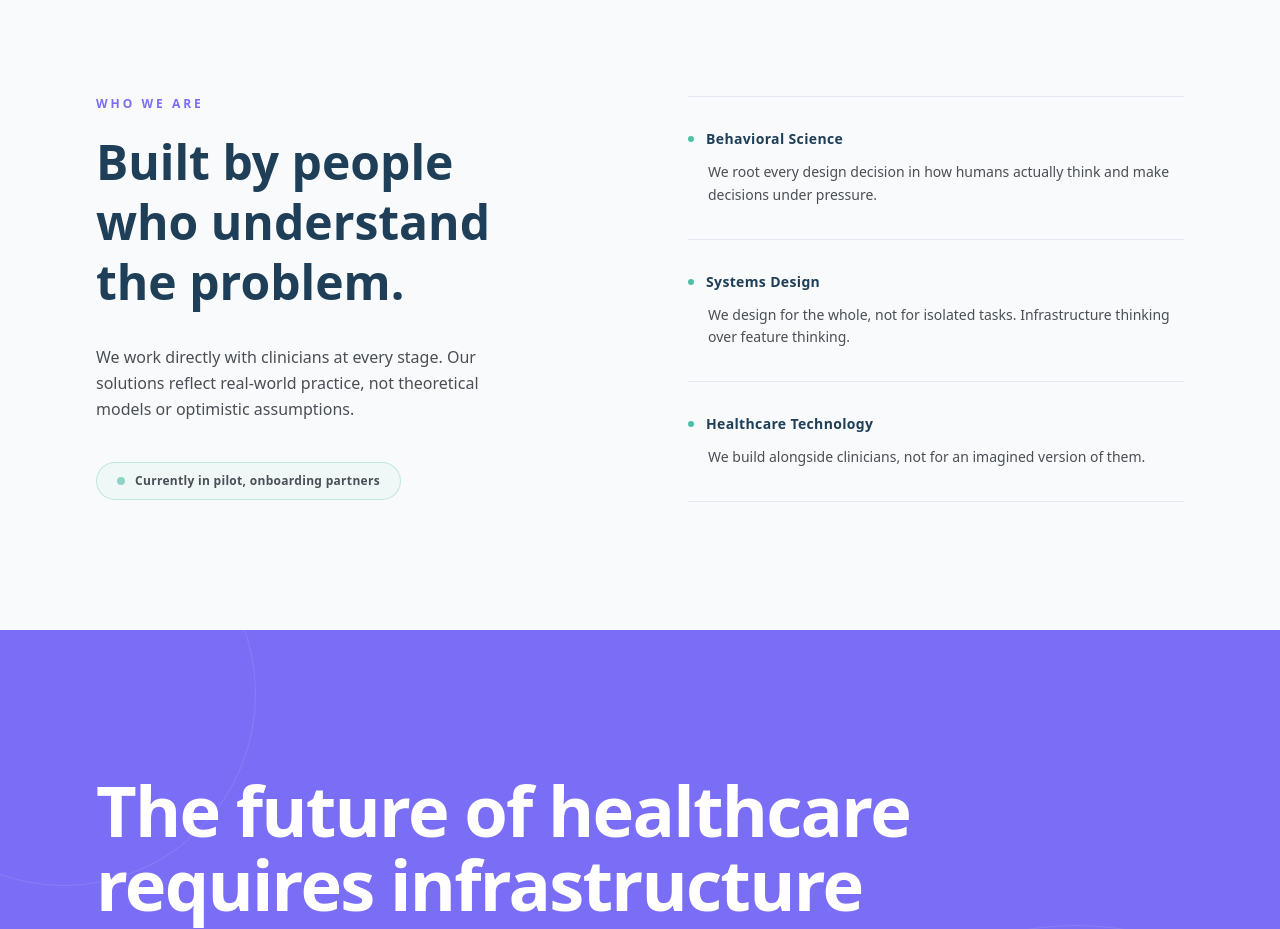
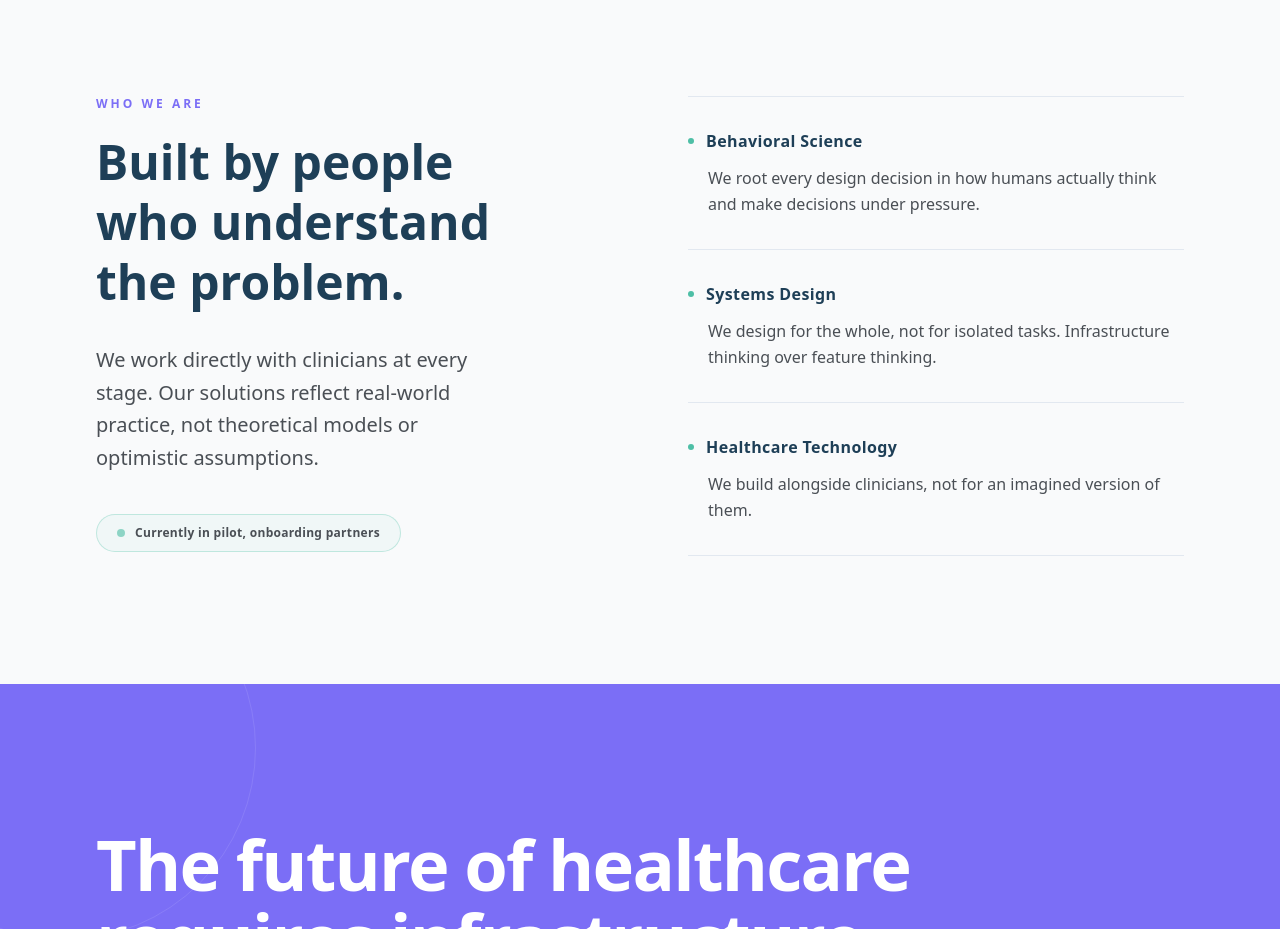
Before and after one commit to corenodal/nodal-website, a React (Vite) app: page /about in a window 1280 px wide. Shown: the part 3540-4469 px from the top of the page. Built offline with nearby package versions, Linux system fonts and the light colour scheme.

Commit message:
about page -- size fix 5

```diff
--- a/src/sections/OurApproach.tsx
+++ b/src/sections/OurApproach.tsx
@@ -9,24 +9,24 @@ const principles = [
   {
     num: '01',
     icon: Brain,
-    color: 'text-nodal-violet',
-    accentBg: 'bg-nodal-violet',
+    iconClass: 'text-nodal-violet group-hover:text-white',
+    wrapperClass: 'group-hover:bg-nodal-violet group-hover:border-transparent',
     title: 'Behavioral Science Foundation',
     body: "We design around research on cognitive load, decision fatigue, and structured thinking, not around what's technically possible. Workflows are reshaped to match how clinicians actually reason.",
   },
   {
     num: '02',
     icon: Network,
-    color: 'text-nodal-green',
-    accentBg: 'bg-nodal-green',
+    iconClass: 'text-nodal-green group-hover:text-white',
+    wrapperClass: 'group-hover:bg-nodal-green group-hover:border-transparent',
     title: 'Systems Thinking',
     body: "The problem isn't individual tools. It's fragmented infrastructure. Nodal acts as a single clinical node, collapsing the number of places clinicians must hold attention simultaneously.",
   },
   {
     num: '03',
     icon: ShieldCheck,
-    color: 'text-nodal-blue',
-    accentBg: 'bg-nodal-blue',
+    iconClass: 'text-nodal-blue group-hover:text-white',
+    wrapperClass: 'group-hover:bg-nodal-blue group-hover:border-transparent',
     title: 'Clinical Accountability',
     body: 'Every output requires clinician review. Oversight is not a compliance checkbox. It is structural. AI amplifies judgment; it does not replace it.',
   },
@@ -96,8 +96,8 @@ export const OurApproach = () => {
 
               {/* Icon */}
               <div className="col-span-2 md:col-span-1">
-                <div className={`w-10 h-10 rounded-lg border border-slate-100 flex items-center justify-center transition-colors duration-300 group-hover:${p.accentBg} group-hover:border-transparent`}>
-                  <p.icon className={`w-5 h-5 ${p.color} group-hover:text-white transition-colors duration-300`} />
+                <div className={`w-10 h-10 rounded-lg border border-slate-100 flex items-center justify-center transition-colors duration-300 ${p.wrapperClass}`}>
+                  <p.icon className={`w-5 h-5 transition-colors duration-300 ${p.iconClass}`} />
                 </div>
               </div>
 
--- a/src/sections/WhoWeAre.tsx
+++ b/src/sections/WhoWeAre.tsx
@@ -60,7 +60,7 @@ export const WhoWeAre = () => {
           <h2 className="text-4xl md:text-5xl font-semibold text-nodal-blue leading-tight mb-8">
             Built by people<br />who understand<br />the problem.
           </h2>
-          <p className="text-base text-nodal-graphite font-light leading-relaxed max-w-sm mb-10">
+          <p className="text-xl text-nodal-graphite font-light leading-relaxed max-w-sm mb-10">
             We work directly with clinicians at every stage. Our solutions reflect real-world
             practice, not theoretical models or optimistic assumptions.
           </p>
@@ -81,11 +81,11 @@ export const WhoWeAre = () => {
             >
               <div className="flex items-center gap-3 mb-3">
                 <div className="w-1.5 h-1.5 rounded-full bg-nodal-green group-hover:scale-150 transition-transform" />
-                <span className="text-sm font-semibold text-nodal-blue tracking-wide">
+                <span className="text-base font-semibold text-nodal-blue tracking-wide">
                   {p.tag}
                 </span>
               </div>
-              <p className="text-sm text-nodal-graphite font-light leading-relaxed pl-5">
+              <p className="text-base text-nodal-graphite font-light leading-relaxed pl-5">
                 {p.desc}
               </p>
             </div>
```
